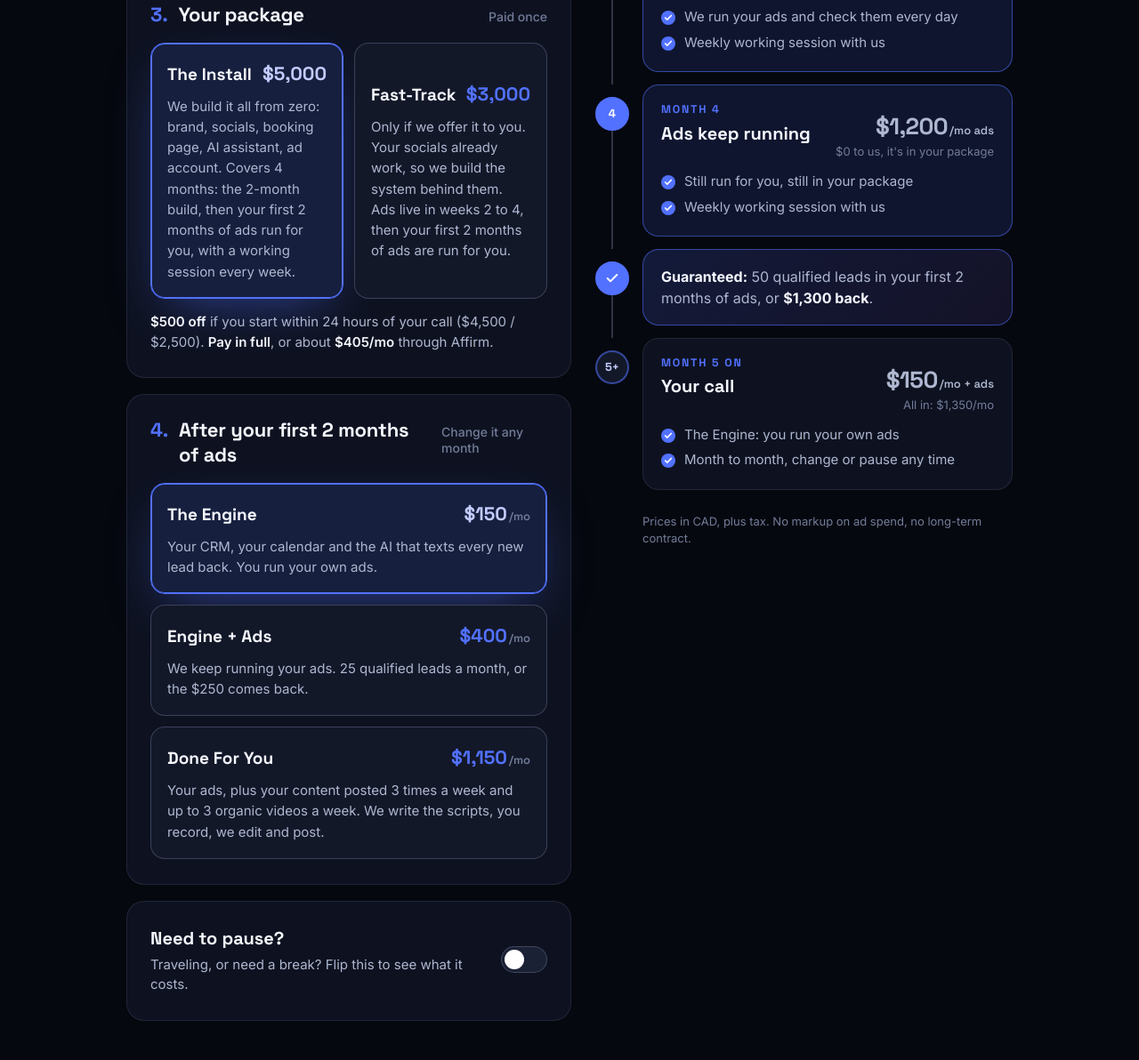
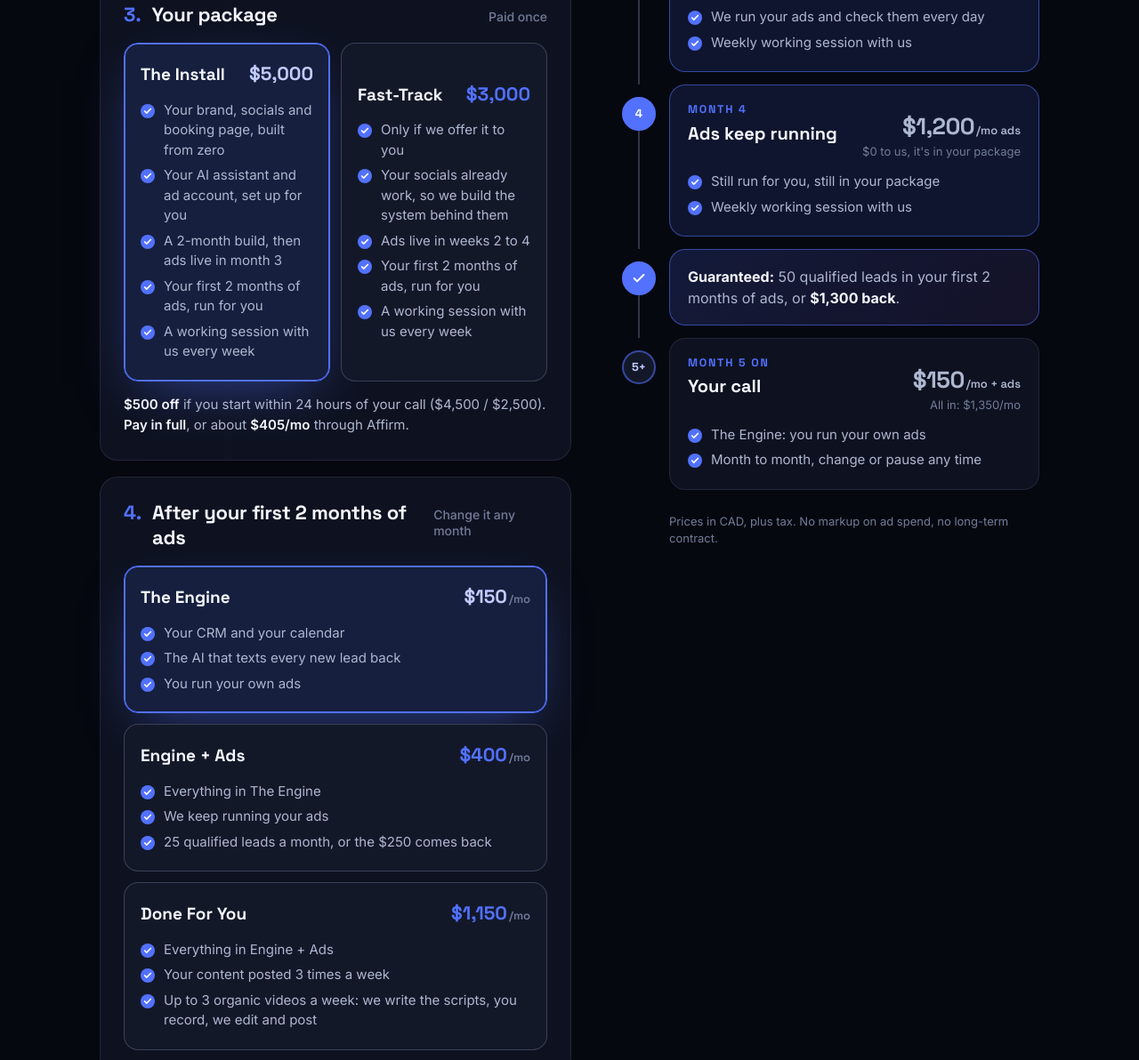
Before and after one commit to SkyScaling/sky-scaling-calculator, a plain HTML site: page index.html in a window 1280 px wide. Shown: the part 1182-2374 px from the top of the page at 89% size. Drawn offline with Linux system fonts and the light colour scheme.

Commit message:
Calculator: more space between columns, package and plan details as check-mark bullets

```diff
--- a/index.html
+++ b/index.html
@@ -78,7 +78,7 @@ window.SS = {
   .logo .fb{display:none;color:var(--text)}
   .pill{font-size:11px;font-weight:700;letter-spacing:0.16em;text-transform:uppercase;color:#c3ccff;border:1px solid var(--border);background:var(--accent-tint);padding:8px 15px;border-radius:999px}
 
-  .wrap{position:relative;z-index:1;max-width:1040px;margin:0 auto;padding:0 22px 84px}
+  .wrap{position:relative;z-index:1;max-width:1100px;margin:0 auto;padding:0 22px 84px}
 
   .eyebrow{text-align:center;color:var(--accent);font-family:'Space Grotesk';font-weight:700;font-size:13px;letter-spacing:0.22em;text-transform:uppercase;margin:58px 0 22px}
   h1.hero{text-align:center;font-weight:700;font-size:clamp(36px,5.6vw,52px);line-height:1.06;letter-spacing:-0.03em;max-width:900px;margin:0 auto}
@@ -87,7 +87,7 @@ window.SS = {
   .lead b{color:var(--text);font-weight:600}
 
   /* builder */
-  .builder{display:grid;grid-template-columns:minmax(0,1fr) 400px;gap:26px;align-items:start;margin-top:40px}
+  .builder{display:grid;grid-template-columns:minmax(0,1fr) 400px;gap:56px;align-items:start;margin-top:40px}
   .steps{display:flex;flex-direction:column;gap:18px}
   .card{background:var(--panel);border:1px solid var(--border);border-radius:20px;padding:26px 26px 28px}
   .card h2{font-weight:700;font-size:22px;letter-spacing:-0.01em;line-height:1.25;display:flex;align-items:baseline;gap:12px}
@@ -240,7 +240,7 @@ window.SS = {
 
   .mbar{display:none}
   @media(max-width:980px){
-    .builder{grid-template-columns:1fr}
+    .builder{grid-template-columns:1fr;gap:26px}
     .mbar{display:flex;position:fixed;left:12px;right:12px;bottom:12px;z-index:20;align-items:center;justify-content:space-between;gap:10px;background:rgba(19,24,41,.94);backdrop-filter:blur(10px);-webkit-backdrop-filter:blur(10px);border:1px solid var(--border-strong);border-radius:16px;padding:12px 16px;box-shadow:0 20px 40px -20px rgba(0,0,0,.9)}
     .mbar .a{font-family:'Space Grotesk';font-weight:700;font-size:19px;color:var(--accent)}
     .mbar .b{font-size:14px;color:var(--text-2);text-align:right;line-height:1.3}
@@ -314,8 +314,8 @@ window.SS = {
         <h2><span class="n">3.</span> Your package <span class="hint">Paid once</span></h2>
         <div class="body">
           <div class="opts" id="build">
-            <button type="button" class="opt" data-b="full"><div class="t"><span class="nm">The Install</span><span class="pr" id="p-full">$5,000</span></div><p>We build it all from zero: brand, socials, booking page, AI assistant, ad account. Covers 4 months: the 2-month build, then your first 2 months of ads run for you, with a working session every week.</p></button>
-            <button type="button" class="opt" data-b="fast"><div class="t"><span class="nm">Fast-Track</span><span class="pr" id="p-fast">$3,000</span></div><p>Only if we offer it to you. Your socials already work, so we build the system behind them. Ads live in weeks 2 to 4, then your first 2 months of ads are run for you.</p></button>
+            <button type="button" class="opt" data-b="full"><div class="t"><span class="nm">The Install</span><span class="pr" id="p-full">$5,000</span></div><ul class="get"><li><span>Your brand, socials and booking page, built from zero</span></li><li><span>Your AI assistant and ad account, set up for you</span></li><li><span>A 2-month build, then ads live in month 3</span></li><li><span>Your first 2 months of ads, run for you</span></li><li><span>A working session with us every week</span></li></ul></button>
+            <button type="button" class="opt" data-b="fast"><div class="t"><span class="nm">Fast-Track</span><span class="pr" id="p-fast">$3,000</span></div><ul class="get"><li><span>Only if we offer it to you</span></li><li><span>Your socials already work, so we build the system behind them</span></li><li><span>Ads live in weeks 2 to 4</span></li><li><span>Your first 2 months of ads, run for you</span></li><li><span>A working session with us every week</span></li></ul></button>
           </div>
           <p class="pay" id="pay-note"></p>
         </div>
@@ -325,9 +325,9 @@ window.SS = {
         <h2><span class="n">4.</span> After your first 2 months of ads <span class="hint">Change it any month</span></h2>
         <div class="body">
           <div class="opts" id="plans">
-            <button type="button" class="opt" data-p="engine"><div class="t"><span class="nm">The Engine</span><span class="pr">$150<small>/mo</small></span></div><p>Your CRM, your calendar and the AI that texts every new lead back. You run your own ads.</p></button>
-            <button type="button" class="opt" data-p="ads"><div class="t"><span class="nm">Engine + Ads</span><span class="pr">$400<small>/mo</small></span></div><p>We keep running your ads. 25 qualified leads a month, or the $250 comes back.</p></button>
-            <button type="button" class="opt" data-p="dfy"><div class="t"><span class="nm">Done For You</span><span class="pr">$1,150<small>/mo</small></span></div><p>Your ads, plus your content posted 3 times a week and up to 3 organic videos a week. We write the scripts, you record, we edit and post.</p></button>
+            <button type="button" class="opt" data-p="engine"><div class="t"><span class="nm">The Engine</span><span class="pr">$150<small>/mo</small></span></div><ul class="get"><li><span>Your CRM and your calendar</span></li><li><span>The AI that texts every new lead back</span></li><li><span>You run your own ads</span></li></ul></button>
+            <button type="button" class="opt" data-p="ads"><div class="t"><span class="nm">Engine + Ads</span><span class="pr">$400<small>/mo</small></span></div><ul class="get"><li><span>Everything in The Engine</span></li><li><span>We keep running your ads</span></li><li><span>25 qualified leads a month, or the $250 comes back</span></li></ul></button>
+            <button type="button" class="opt" data-p="dfy"><div class="t"><span class="nm">Done For You</span><span class="pr">$1,150<small>/mo</small></span></div><ul class="get"><li><span>Everything in Engine + Ads</span></li><li><span>Your content posted 3 times a week</span></li><li><span>Up to 3 organic videos a week: we write the scripts, you record, we edit and post</span></li></ul></button>
           </div>
         </div>
       </div>
```
